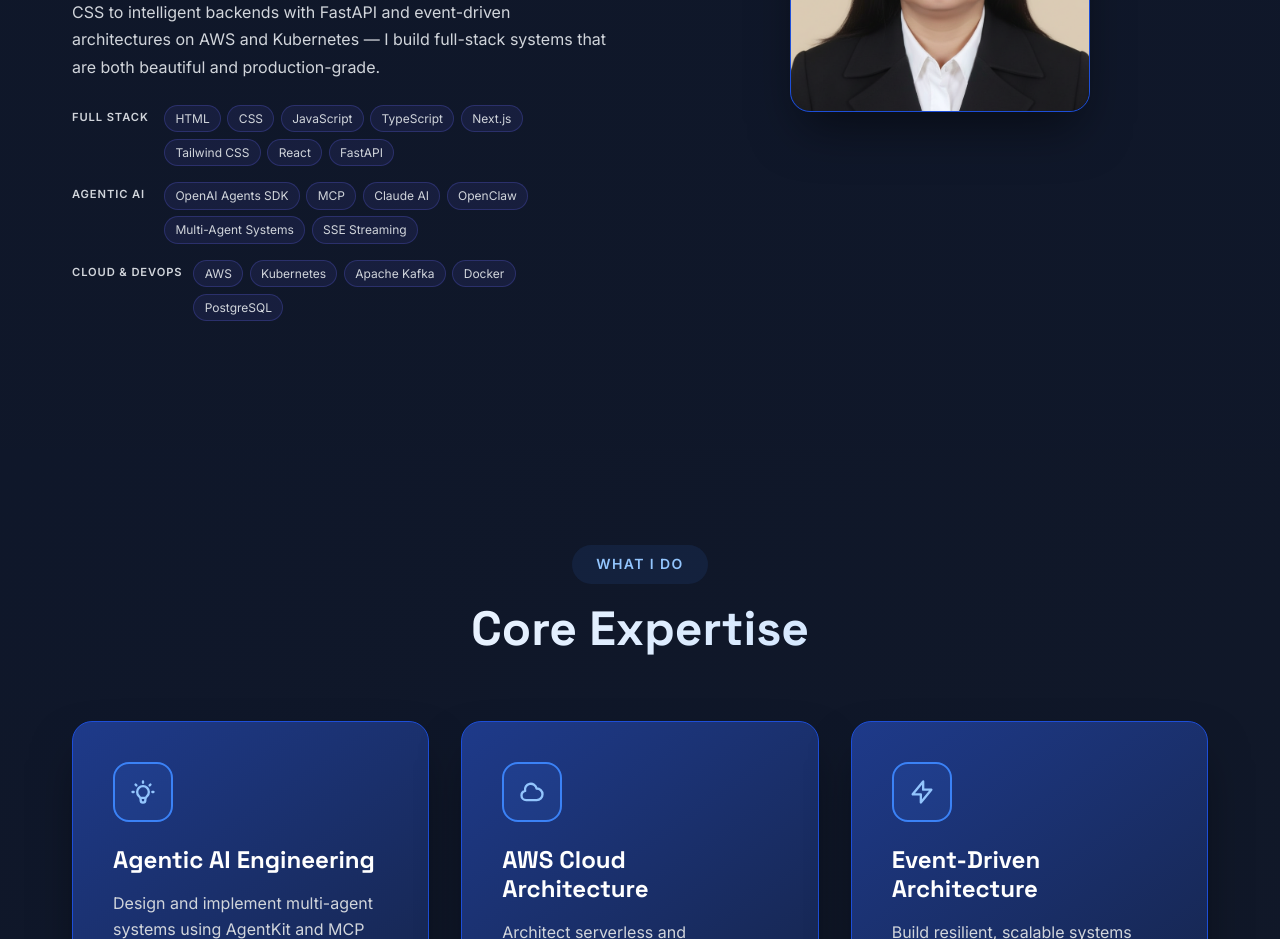
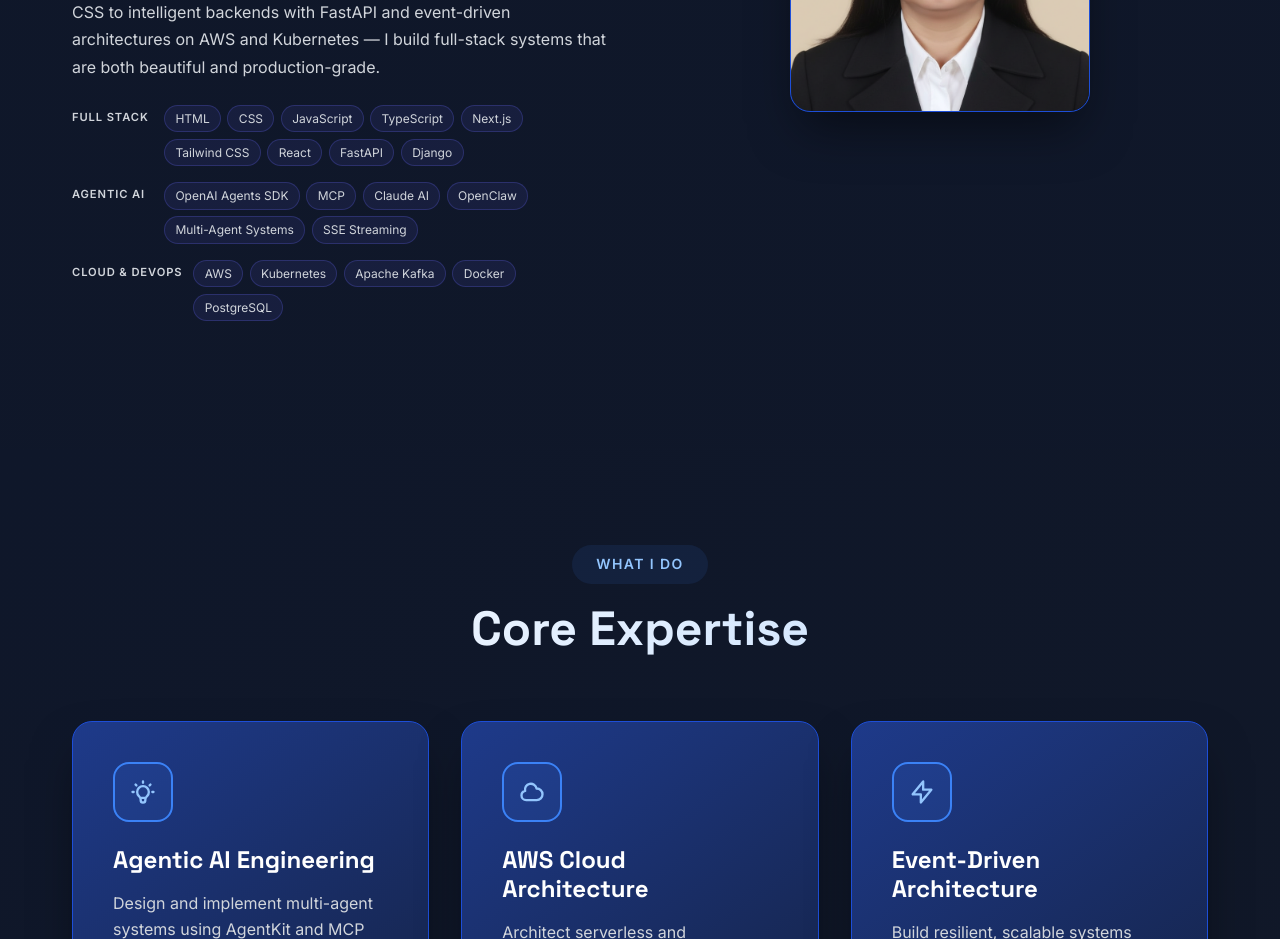
Before and after one commit to RubaiyaKamal/Portfolio-professional-, a website: page index.html in a window 1280 px wide. Shown: the part 1260-2199 px from the top of the page. Drawn offline with Linux system fonts and the light colour scheme.

Commit message:
feat: add Django to About section skills
Co-Authored-By: Claude Sonnet 5 <noreply@anthropic.com>

```diff
--- a/index.html
+++ b/index.html
@@ -171,6 +171,7 @@
                                 <span class="skill-tag">Tailwind CSS</span>
                                 <span class="skill-tag">React</span>
                                 <span class="skill-tag">FastAPI</span>
+                                <span class="skill-tag">Django</span>
                             </div>
                         </div>
                         <div class="skills-group">
```
